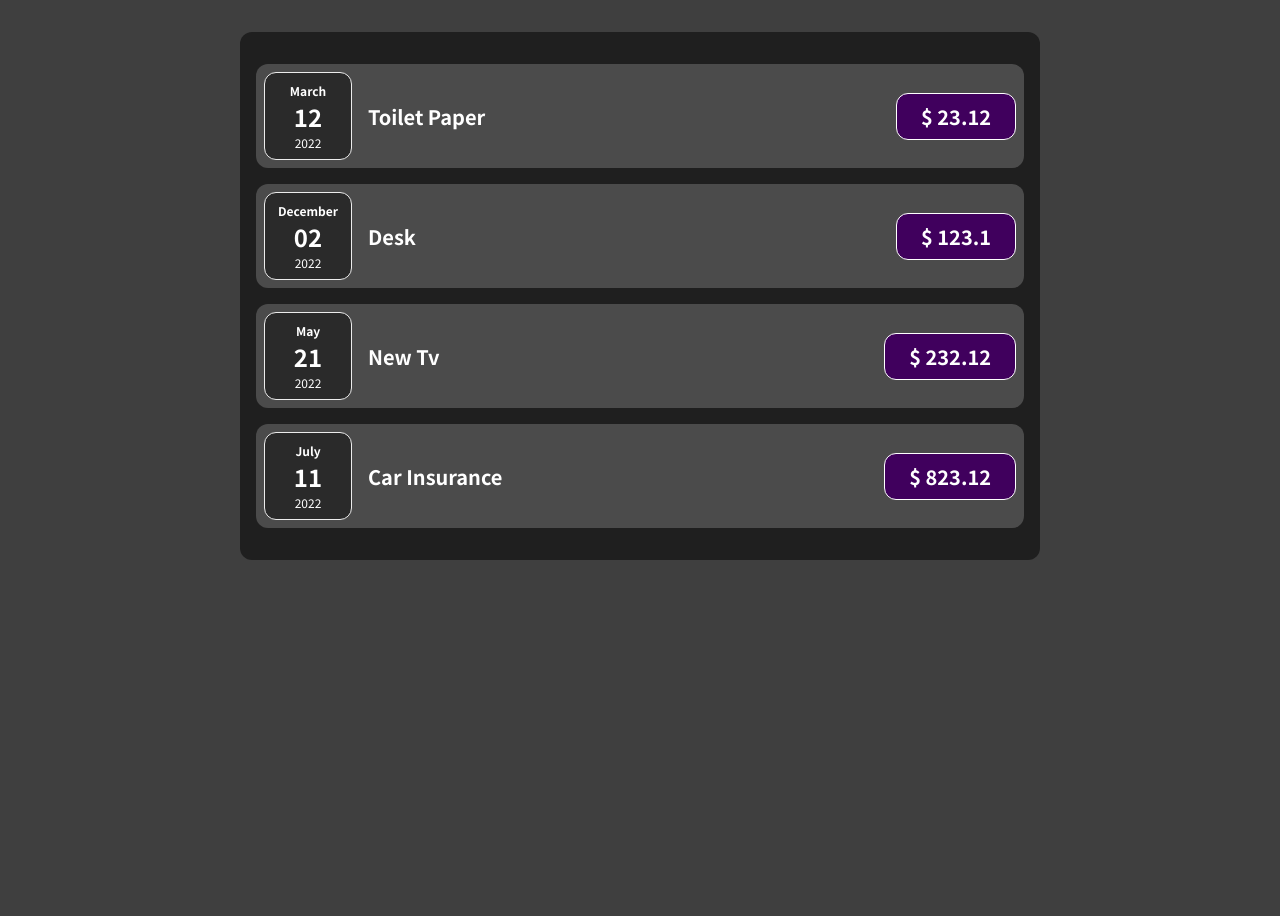
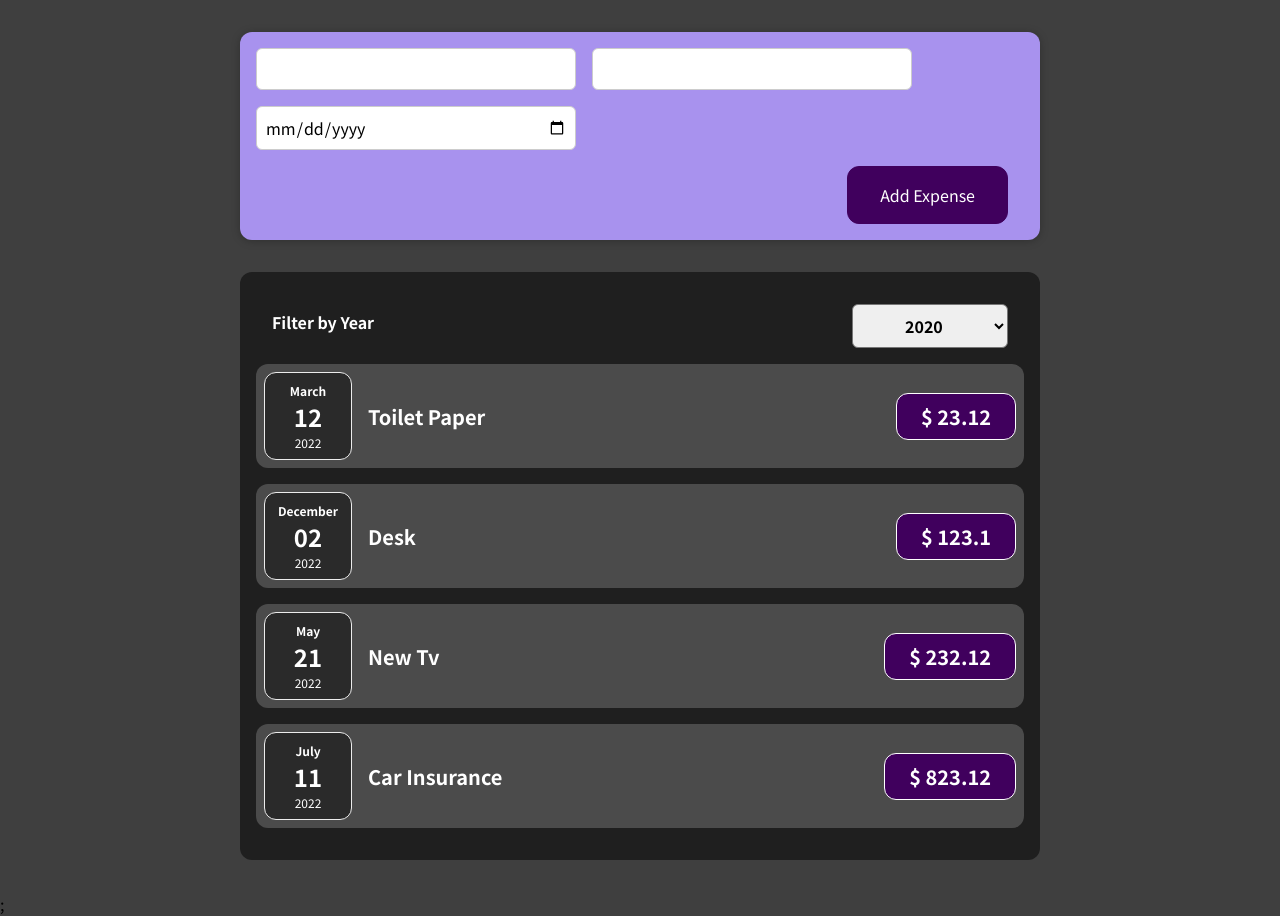
Before and after one commit to FarrukhAdeel67/React-Complete-Course, a React (Create React App) app in the folder react-complete-course/: page / in a window 1280 px wide. Before the commit the page ends 800 px from the top, so only its background shows below. Built offline with nearby package versions, Linux system fonts and the light colour scheme.

Commit message:
module four completed

```diff
--- a/react-complete-course/package.json
+++ b/react-complete-course/package.json
@@ -3,7 +3,9 @@
   "version": "0.1.0",
   "private": true,
   "dependencies": {
+    "bootstrap": "^5.2.2",
     "react": "^18.2.0",
+    "react-bootstrap": "^2.5.0",
     "react-dom": "^18.2.0",
     "react-scripts": "1.1.5"
   },
--- a/react-complete-course/src/App.js
+++ b/react-complete-course/src/App.js
@@ -1,9 +1,11 @@
 import React from "react";
 import "./App.css";
-import Expenses from "./components/Expenses/Expenses"
+import Expenses from "./components/Expenses/Expenses";
+import NewExpense from "./components/NewExpense/NewExpense";
 
-const App=()=> {
-    const expenses = [{
+const App = () => {
+  const expenses = [
+    {
       id: "e1",
       title: "Toilet Paper",
       amount: "23.12",
@@ -29,8 +31,15 @@
       date: new Date(2022, 11, 2),
     },
   ];
+  const addExpenseHandler = expense =>{
+    console.log("inside the App.js");
+    console.log(expense);
+  }
   return (
-        <Expenses items ={expenses}/>
-    )
-}
+    <div>
+      <NewExpense onAddExpense={addExpenseHandler} />
+      <Expenses items={expenses} />;{" "}
+    </div>
+  );
+};
 export default App;
--- a/react-complete-course/src/components/Expenses/ExpenseItem.css
+++ b/react-complete-course/src/components/Expenses/ExpenseItem.css
@@ -35,6 +35,14 @@
     border-radius: 12px;
 }
 
+.btn-primary {
+    border-radius: 5px;
+    border: 1px solid #ececec;
+    box-shadow: 0 1px, 8px rgba(0, 0, 0, 0.25);
+    background-color: aqua;
+    margin-left: 2px;
+}
+
 @media (min-width: 580px) {
     .expense-item__description {
         flex-direction: row;
--- a/react-complete-course/src/components/Expenses/ExpenseItem.js
+++ b/react-complete-course/src/components/Expenses/ExpenseItem.js
@@ -3,7 +3,7 @@
 import ExpenseDate from "./ExpenseDate";
 import Card from "../UI/Card";
 
-const ExpenseItem =(props)=> {
+const ExpenseItem = (props) => {
   return (
     <Card className="expense-item ">
       <ExpenseDate date={props.date} />{" "}
@@ -13,5 +13,5 @@
       </div>{" "}
     </Card>
   );
-}
+};
 export default ExpenseItem;
--- a/react-complete-course/src/components/Expenses/Expenses.js
+++ b/react-complete-course/src/components/Expenses/Expenses.js
@@ -1,10 +1,17 @@
-import React from "react";
+import React, {useState} from "react";
 import "./Expenses.css";
 import ExpenseItem from "./ExpenseItem";
+import ExpensesFilter from "./ExpensesFilter";
 import Card from "../UI/Card";
 const Expenses = (props) => {
+
+  const [filteredYear, setFilterYear] = useState('2020');
+  const filterChangeHandler = (selectedYear)=>{
+    setFilterYear(selectedYear);
+  }
   return (
     <Card className="expenses">
+      <ExpensesFilter selected={filteredYear} onChangeFilter={filterChangeHandler}/>
       <ExpenseItem
         title={props.items[0].title}
         amount={props.items[0].amount}
--- /dev/null
+++ b/react-complete-course/src/components/Expenses/ExpensesFilter.css
@@ -0,0 +1,24 @@
+.expenses-filter {
+    color: white;
+    padding: 0 1rem;
+}
+
+.expenses-filter__control {
+    display: flex;
+    width: 100%;
+    align-items: center;
+    justify-content: space-between;
+    margin: 1rem 0;
+}
+
+.expenses-filter label {
+    font-weight: bold;
+    margin-bottom: 0.5rem;
+}
+
+.expenses-filter select {
+    font: inherit;
+    padding: 0.5rem 3rem;
+    font-weight: bold;
+    border-radius: 6px;
+}
--- /dev/null
+++ b/react-complete-course/src/components/Expenses/ExpensesFilter.js
@@ -0,0 +1,21 @@
+import React from "react";
+import './ExpensesFilter.css'
+const ExpensesFilter = (props) => {
+    const dropdownChangeHandler = (event) => {
+        props.onChangeFilter(event.target.value);
+    }
+    return (
+        <div className="expenses-filter">
+            <div className="expenses-filter__control">
+                <label htmlFor="">Filter by Year</label>
+                <select name="" id="" value={props.selected} onChange={dropdownChangeHandler}>
+                    <option value='2022'>2022</option>
+                    <option value='2021'>2021</option>
+                    <option value='2020'>2020</option>
+                    <option value='2019'>2019</option>
+                </select>
+            </div>
+        </div>
+    )
+}
+export default ExpensesFilter;
--- /dev/null
+++ b/react-complete-course/src/components/NewExpense/ExpenseForm.css
@@ -0,0 +1,26 @@
+.new-expense__controls {
+    display: flex;
+    flex-wrap: wrap;
+    gap: 1rem;
+    margin-bottom: 1rem;
+    text-align: left;
+}
+
+.new-expense__control label {
+    font-weight: bold;
+    margin-bottom: 0.5rem;
+    display: block;
+}
+
+.new-expense__control input {
+    font: inherit;
+    padding: 0.5rem;
+    border-radius: 6px;
+    border: 1px solid #ccc;
+    width: 20rem;
+    max-width: 100%;
+}
+
+.new-expense__actions {
+    text-align: right;
+}
--- /dev/null
+++ b/react-complete-course/src/components/NewExpense/ExpenseFrom.js
@@ -0,0 +1,80 @@
+import React, {useState} from "react";
+import "./ExpenseForm.css";
+const ExpenseForm = (props) => {
+    const [enteredTitle, setEnteredTitle] = useState('');
+    const [enteredAmount , setEnteredAmount]= useState('');
+    const [enteredDate, setEnteredDate]= useState('');
+
+    //multiple states using single state
+    // const [userInput, setUserInput] = useState({
+    //     enteredTitle:'',
+    //     enteredAmount:'',
+    //     enteredDate:''
+    // })
+
+    const titleChangeHandler=(event)=>{
+     setEnteredTitle(event.target.value );
+       //second method
+    //    setUserInput({
+    //     ...userInput,
+    //     enteredTitle:event.target.value,
+    //    })
+        //third method
+    // setUserInput((prevState)=>{
+    //     return { ...prevState,
+    //             enteredTitle:event.target.value,}
+    // });
+    }
+    const amountChangeHandler=(event)=>{
+    setEnteredAmount(event.target.value);
+    //    setUserInput({
+    //     ...userInput,
+    //     enteredAmount: event.target.value,
+    //    })
+    }
+    const dateChangeHandler=(event)=>{
+    setEnteredDate(event.target.value);
+        // setUserInput({
+        // ...userInput,
+        //  enteredDate:event.target.value,
+        // })
+    }
+    const submitHandler = event =>{
+        event.preventDefault();
+        const expenseData = {
+            title: enteredTitle,
+            amount: enteredAmount,
+            date: new Date(enteredDate),
+        };
+
+        props.onSaveExpenseData(expenseData); //Important this expenseData is sent as a param for fun in NewExpense Component.
+
+        setEnteredTitle('');
+        setEnteredDate('');
+        setEnteredAmount('');
+    }
+  return (
+  <form onSubmit={submitHandler}>
+    <div className="new-expense__controls">
+        <div className="new-expense__control">
+            <title>Title</title>
+            <input type="text"  value={enteredTitle} onChange={titleChangeHandler}/>
+        </div>
+
+        <div className="new-expense__control">
+            <title>Amount</title>
+            <input type="number" min="0.01" step="0.01" value={enteredAmount} onChange={amountChangeHandler}/>
+        </div>
+
+        <div className="new-expense__control">
+            <title>Date</title>
+            <input type="date" min="2019-01-01" max="2022-12-31" value={enteredDate} onChange={dateChangeHandler}/>
+        </div>
+    </div>
+    <div className="new-expense__actions">
+        <button type="submit" >Add Expense</button>
+    </div>
+  </form>
+  );
+};
+export default ExpenseForm;
--- /dev/null
+++ b/react-complete-course/src/components/NewExpense/NewExpense.css
@@ -0,0 +1,38 @@
+.new-expense {
+    background-color: #a892ee;
+    padding: 1rem;
+    margin: 2rem auto;
+    width: 50rem;
+    max-width: 95%;
+    border-radius: 12px;
+    text-align: center;
+    box-shadow: 0 1px 8px rgba(0, 0, 0, 0.25);
+}
+
+.new-expense button {
+    font: inherit;
+    cursor: pointer;
+    padding: 1rem 2rem;
+    border: 1px solid #40005d;
+    background-color: #40005d;
+    color: white;
+    border-radius: 12px;
+    margin-right: 1rem;
+}
+
+.new-expense button:hover,
+.new-expense button:active {
+    background-color: #510674;
+    border-color: #510674;
+}
+
+.new-expense button.alternative {
+    color: #220131;
+    border-color: transparent;
+    background-color: transparent;
+}
+
+.new-expense button.alternative:hover,
+.new-expense button.alternative:active {
+    background-color: #ddb3f8;
+}
--- /dev/null
+++ b/react-complete-course/src/components/NewExpense/NewExpense.js
@@ -0,0 +1,19 @@
+import React from "react";
+import "./NewExpense.css";
+import ExpenseForm from "./ExpenseFrom";
+const NewExpense = (props) => {
+    const saveExpenseDataHandler = (enteredExpenseData)=>{
+        const expenseData= {
+        ...enteredExpenseData,
+        id:Math.random().toString(),
+     }
+     props.onAddExpense(expenseData);
+    }
+
+  return (
+    <div className="new-expense">
+      <ExpenseForm  onSaveExpenseData={saveExpenseDataHandler}/>
+    </div>
+  );
+};
+export default NewExpense;
```
Also changed, not shown: 1 other file (tests, documents, lock files or other folders). Lines whose indentation alone changed are shown as unchanged.
